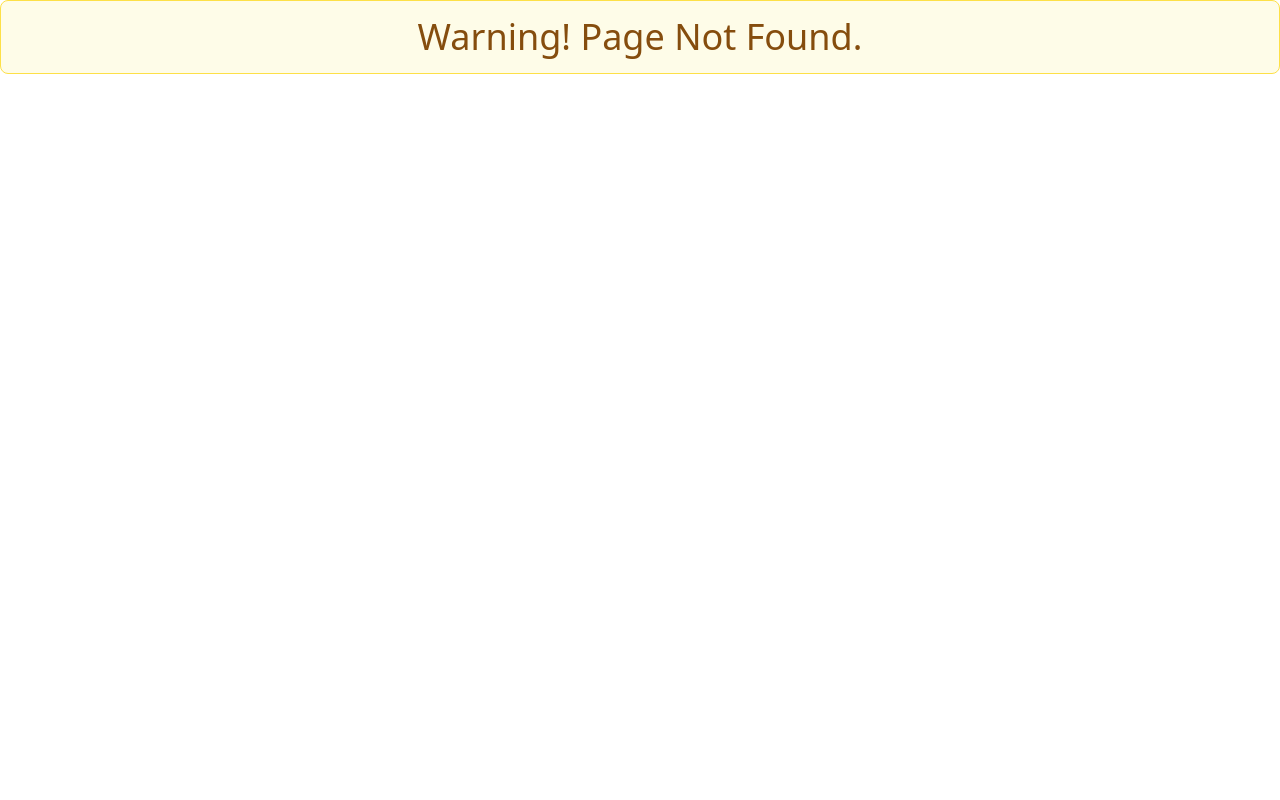
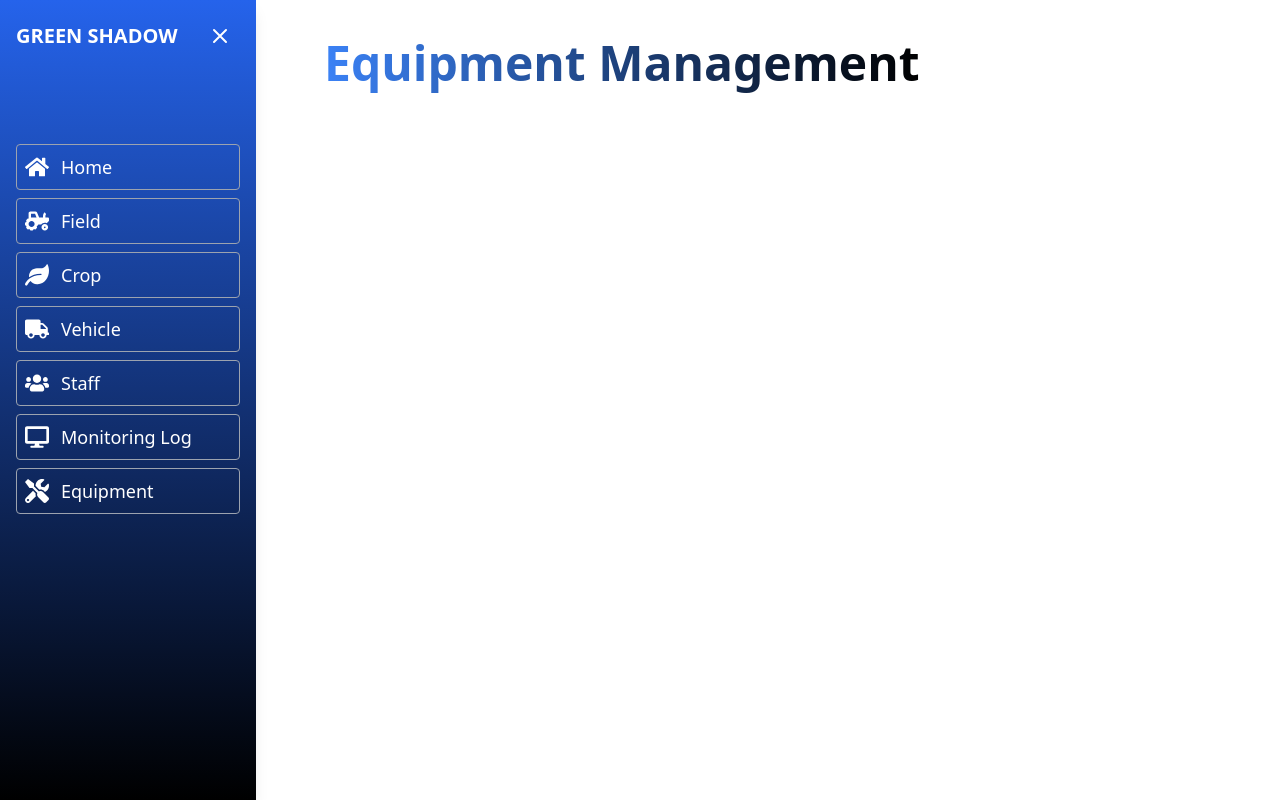
Before and after one commit to sandeeparavindi/React-Farm_Management, a React (Vite) app: page /equipments in a window 1280 px wide. Before the commit this address had no page. Built offline with nearby package versions, Linux system fonts and the light colour scheme.

Commit message:
equipment navigate to sidebar

```diff
--- a/src/App.tsx
+++ b/src/App.tsx
@@ -7,6 +7,7 @@ import {VehiclePage} from "./pages/VehiclePage.tsx";
 import {NotFoundPage} from "./pages/NotFoundPage.tsx";
 import {CropPage} from "./pages/CropPage.tsx";
 import {StaffPage} from "./pages/StaffPage.tsx";
+import {EquipmentPage} from "./pages/EquipmentPage.tsx";
 function App() {
 
   const routes = createBrowserRouter([
@@ -19,6 +20,7 @@ function App() {
         { path : '/vehicles', element : <VehiclePage/>},
         { path : '/crops', element : <CropPage/>},
         { path : '/staffs', element : <StaffPage/>},
+        { path : '/equipments', element : <EquipmentPage/>},
       ]
     },
     {
--- /dev/null
+++ b/src/pages/EquipmentPage.tsx
@@ -0,0 +1,11 @@
+import {HeaderComponent} from "../components/sidebar/HeaderComponent.tsx";
+
+export const EquipmentPage = () => {
+    return (
+        <>
+            <div className="mx-5">
+                <HeaderComponent section="Equipment Management"/>
+            </div>
+        </>
+    );
+}
--- a/src/store/store.ts
+++ b/src/store/store.ts
@@ -3,6 +3,7 @@ import VehicleSlice from "../reducers/VehicleSlice.tsx";
 import FieldSlice from "../reducers/FieldSlice.tsx";
 import CropSlice from "../reducers/CropSlice.tsx";
 import StaffSlice from "../reducers/StaffSlice.tsx";
+import EquipmentSlice from "../reducers/EquipmentSlice.tsx";
 
 export const store = configureStore({
     reducer: {
@@ -10,5 +11,6 @@ export const store = configureStore({
         field: FieldSlice,
         crop: CropSlice,
         staff: StaffSlice,
+        equipment: EquipmentSlice,
     }
 });
```
